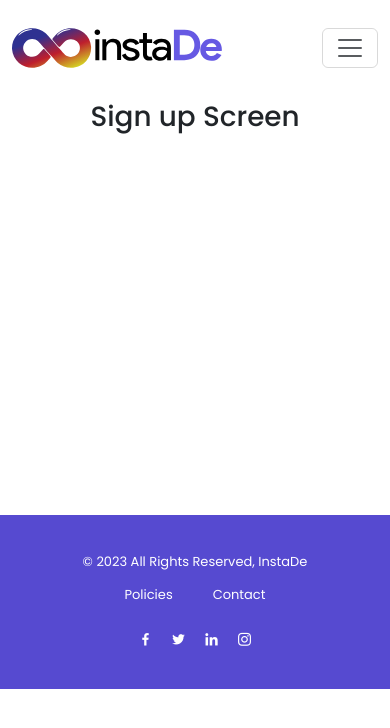
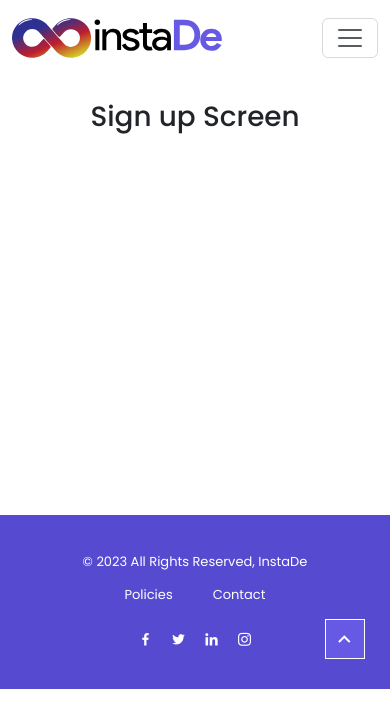
Before and after one commit to praveengupthanandipati/instade, a React (Create React App) app: page /Signup in a window 390 px wide. Shown: the top 728 px of the page. Built offline with nearby package versions, Linux system fonts and the light colour scheme.

Commit message:
commit ui changes

```diff
--- a/src/assets/styles/App.scss
+++ b/src/assets/styles/App.scss
@@ -77,7 +77,7 @@ h6 {
   position: relative;
   display: inline-block;
 
-  @include max($sm) {
+  @include max($md) {
     padding: 10px 20px;
     font-size: $fsize - 1;
   }
@@ -103,6 +103,14 @@ h6 {
 
 header {
   padding: 15px 0;
+  @include max($md) {
+    background: $white;
+    position: fixed;
+    top: 0;
+    width: 100%;
+    z-index: 999;
+    padding: 5px 0;
+  }
   @include transition(all 0.5s ease);
   nav {
     .nav-link {
@@ -110,7 +118,7 @@ header {
       font-weight: 500;
       padding: 10px 20px !important;
 
-      @include max($sm) {
+      @include max($md) {
         background: $white;
         margin-bottom: 5px;
         border-radius: 25px;
@@ -118,6 +126,9 @@ header {
     }
     .signup-btn {
       @extend .link-btn;
+      @include max($md) {
+        width: 110px;
+      }
     }
     .navbar-brand {
       img {
@@ -130,13 +141,16 @@ header {
 
 main {
   margin-top: -96px;
+  @include max($md) {
+    margin-top: 0;
+  }
 }
 
 .Home-banner {
   background: linear-gradient(226deg, #ffe3e3 5.47%, #b8b4e5 100%);
   padding-top: 208px;
 
-  @include max($sm) {
+  @include max($md) {
     padding-top: 150px;
   }
 
@@ -149,7 +163,7 @@ main {
   .h5 {
     font-size: clamp(0.9rem, 1.5vw, 1.5rem);
 
-    @include max($sm) {
+    @include max($md) {
       line-height: 28px;
     }
   }
@@ -157,7 +171,7 @@ main {
   .HomebannerFigure {
     overflow: hidden;
     margin-top: -210px;
-    @include max($sm) {
+    @include max($lg) {
       margin-top: -20px;
     }
     .col-2 {
@@ -173,7 +187,7 @@ main {
     }
     figure {
       overflow: hidden;
-      @include max($sm) {
+      @include max($md) {
         margin-bottom: 2px;
       }
       img {
@@ -196,7 +210,7 @@ main {
 .compatible-section {
   padding: 95px 0 0 0;
 
-  @include max($sm) {
+  @include max($md) {
     padding: 20px 0 0 0;
   }
 }
@@ -276,7 +290,7 @@ main {
   min-height: 600px;
   margin-top: 105px;
 
-  @include max($sm) {
+  @include max($md) {
     margin-top: 25px;
   }
 
@@ -284,7 +298,7 @@ main {
     div {
       padding: 35% 0;
 
-      @include max($sm) {
+      @include max($md) {
         padding: 5%;
       }
     }
@@ -298,13 +312,13 @@ main {
 .focus-section {
   margin-bottom: 115px;
 
-  @include max($sm) {
+  @include max($md) {
     margin-bottom: 20px;
   }
   .row {
     padding-top: 70px;
 
-    @include max($sm) {
+    @include max($md) {
       padding-top: 30px;
     }
   }
@@ -314,6 +328,7 @@ main {
   background: $darkprimary;
   padding: 37px 0;
   margin-top: 15px;
+  position: relative;
 
   p {
     font-size: $fsize - 2;
@@ -323,7 +338,7 @@ main {
     color: $white;
   }
   ul {
-    @include max($sm) {
+    @include max($md) {
       justify-content: center;
       padding: 10px 0 !important;
     }
@@ -334,13 +349,35 @@ main {
     }
   }
   .footerSocial {
-    @include max($sm) {
+    @include max($md) {
       text-align: center;
       padding-top: 12px;
     }
     a {
       display: inline-block;
       padding: 0 10px;
+    }
+  }
+  .moveTop {
+    width: 40px;
+    height: 40px;
+    border: 1px solid $white;
+    position: absolute;
+    bottom: 30px;
+    right: 25px;
+    line-height: 40px;
+    text-align: center;
+    @include transition(all 0.2s ease);
+    background: $primary;
+    z-index: 9999;
+    text-decoration: none;
+    transform: rotate(-90deg);
+
+    &:hover {
+      border-radius: 50%;
+    }
+    .icomoon {
+      color: $white;
     }
   }
 }
@@ -358,7 +395,7 @@ main {
       height: 270px;
       border-radius: 10px;
 
-      @include max($sm) {
+      @include max($md) {
         height: 120px;
         border-radius: 2px;
       }
--- a/src/includes/Footer.js
+++ b/src/includes/Footer.js
@@ -1,19 +1,42 @@
 import React from "react";
-import { NavLink } from "react-router-dom";
+import { Link, NavLink } from "react-router-dom";
+import { useEffect, useState } from "react";
 
 const Footer = () => {
+  const [showButton, setShowButton] = useState(false);
+
+  useEffect(() => {
+    const handleScroll = () => {
+      setShowButton(false);
+      if (window.scrollY > 50) {
+        setShowButton(true);
+      } else {
+        setShowButton(false);
+      }
+    };
+
+    window.addEventListener("scroll", handleScroll);
+
+    return () => {
+      window.removeEventListener("scroll", handleScroll);
+    };
+  }, []);
+
+  const handleMoveTopClick = () => {
+    window.scrollTo({ top: 0, behavior: "smooth" });
+  };
   return (
     <div>
       <div className="Footer">
         <div className="container">
           <div className="row">
-            <div className="col-lg-6 text-center text-md-start">
+            <div className="col-md-6 text-center text-lg-start">
               <p className="pb-0 mb-0 text-white">
                 © 2023 All Rights Reserved, InstaDe
               </p>
             </div>
-            <div className="col-lg-6 text-end">
-              <div className="d-md-flex justify-content-end">
+            <div className="col-md-6 text-end">
+              <div className="d-md-flex justify-content-lg-end">
                 <ul className="d-flex p-0 m-0">
                   <li>
                     <NavLink to="">Policies</NavLink>
@@ -40,6 +63,14 @@ const Footer = () => {
             </div>
           </div>
         </div>
+        <Link
+          href="javascript:void(0)"
+          class="moveTop"
+          id="movetop"
+          onClick={handleMoveTopClick}
+        >
+          <span class="icon-right icomoon"></span>
+        </Link>
       </div>
     </div>
   );
--- a/src/includes/Header.js
+++ b/src/includes/Header.js
@@ -23,7 +23,7 @@ const Header = () => {
     <div>
       {/* <header className={`fixed-top ${isSticked ? "sticked" : ""}`}> */}
       <header>
-        <nav className="navbar navbar-expand-lg navbar-light">
+        <nav className="navbar navbar-expand-md navbar-light">
           <div className="container">
             <NavLink to="/" className="navbar-brand">
               <img src={Logo} alt="" />
--- a/src/pages/Home.js
+++ b/src/pages/Home.js
@@ -34,7 +34,7 @@ const Home = () => {
           <div className="designSkills">
             <div className="container-fluid">
               <div className="row  g-0">
-                <div className="col-lg-5 order-md-last">
+                <div className="col-lg-5 order-lg-last">
                   <img
                     src={designSkills}
                     className="designSkillsImg img-fluid w-100"
```
